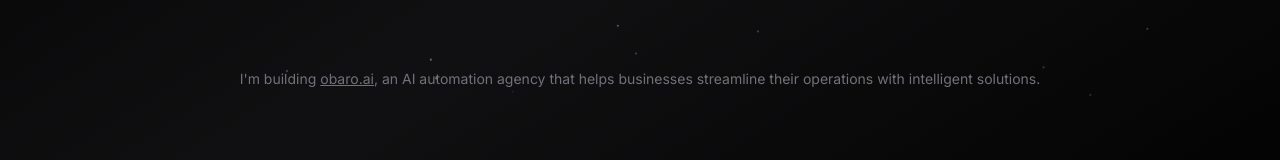
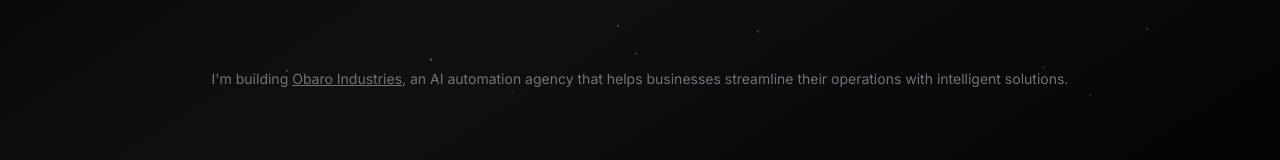
Before and after one commit to kokinedo/kloudski.gg, a Next.js app: page / in a window 1280 px wide. Shown: the part 474-634 px from the top of the page. Built offline with nearby package versions, Linux system fonts and the light colour scheme; no server answers; what tailwindcss-debug-screens would draw is missing.

Commit message:
Update link to agency.

```diff
--- a/app/layout.tsx
+++ b/app/layout.tsx
@@ -9,11 +9,11 @@
     default: "kloudski.gg",
     template: "%s | kloudski.gg",
   },
-  description: "Founder of obaro.ai",
+  description: "Founder of Obaro Industries",
   openGraph: {
     title: "kloudski.gg",
     description:
-      "Founder of obaro.ai",
+      "Founder of Obaro Industries",
     url: "https://kloudski.gg",
     siteName: "kloudski.gg",
     images: [
--- a/app/page.tsx
+++ b/app/page.tsx
@@ -38,10 +38,10 @@
           I'm building{" "}
           <Link
             target="_blank"
-            href="https://obaro.ai"
+            href="https://obaroindustries.com"
             className="underline duration-500 hover:text-zinc-300"
           >
-            obaro.ai
+            Obaro Industries
           </Link>, an AI automation agency that helps businesses streamline their operations with intelligent solutions.
         </h2>
       </div>
```
